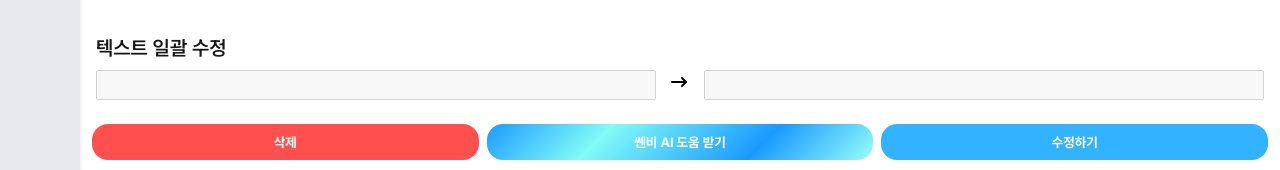
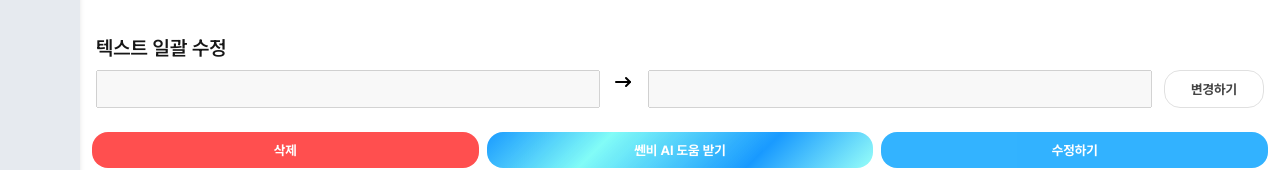
Before and after one commit to yulmam/ssenbi, a Next.js app: page /customized/1 in a window 1280 px wide. Shown: the part 554-724 px from the top of the page. Built offline with nearby package versions, Linux system fonts and the light colour scheme; no server answers.

Commit message:
feat : 텍스트 일괄 변경 UI 생성

```diff
--- a/src/app/(pages)/customized/[id]/page.css
+++ b/src/app/(pages)/customized/[id]/page.css
@@ -168,3 +168,7 @@ textarea {
   margin: 12px;
   gap: 8px;
 }
+
+.sub-button {
+  max-width: 100px;
+}
--- a/src/app/(pages)/customized/[id]/page.tsx
+++ b/src/app/(pages)/customized/[id]/page.tsx
@@ -281,6 +281,7 @@ export default function CustomizedIdPage({ params }: CustomizedIdPageProps) {
             <input className="body text-input" disabled={!isEdit} />
             <RightArrowIcon />
             <input className="body text-input" disabled={!isEdit} />
+            <button className="white_button sub-button">변경하기</button>
           </div>
         </div>
       </div>
```
